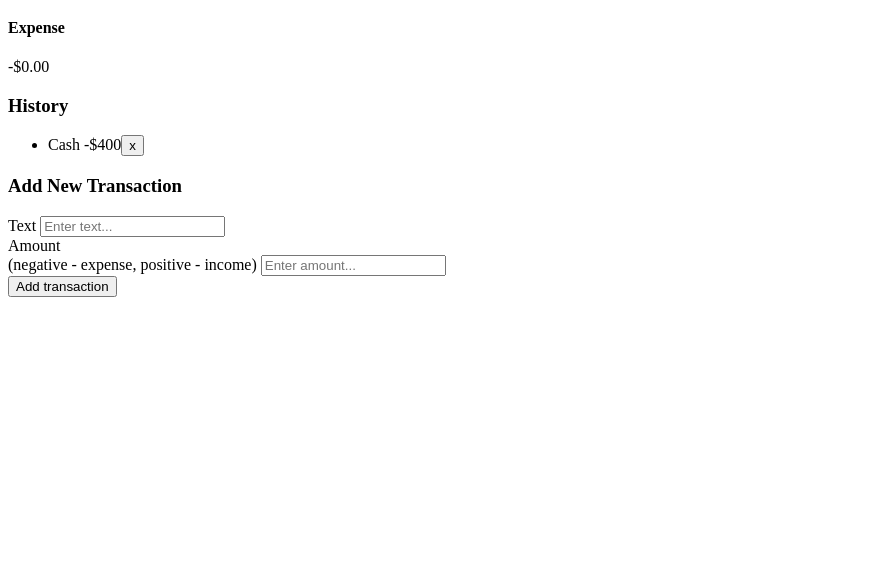
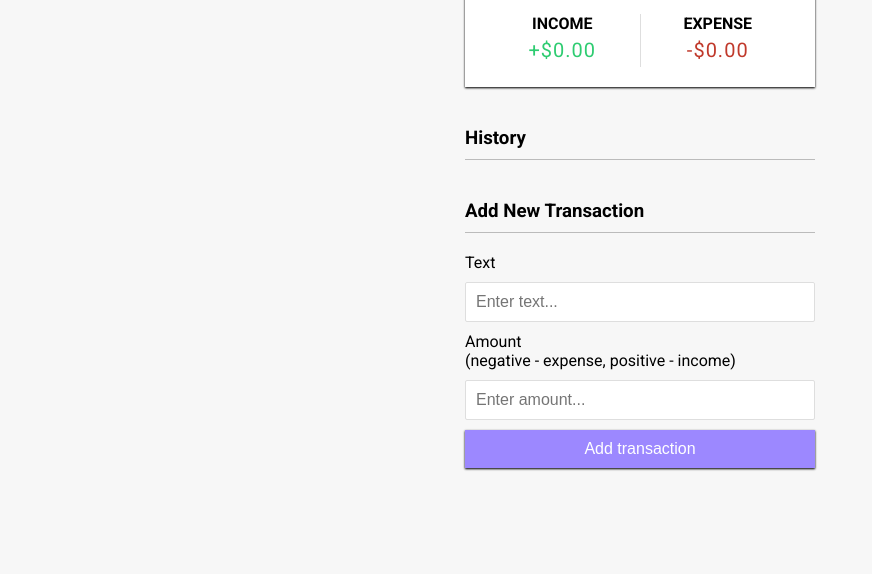
Before and after one commit to SamKeathley/small-projects, a plain HTML site: page expense-tracker/index.html in a window 1280 px wide. Shown: the part 226-800 px from the top of the page, without its empty margins (0-872 px from the left). Drawn offline with Linux system fonts and the light colour scheme.

Commit message:
add style to tracker

```diff
--- a/expense-tracker/index.html
+++ b/expense-tracker/index.html
@@ -26,9 +26,9 @@
 
       <h3>History</h3>
       <ul id="list" class="list">
-        <li class="minus">
+        <!-- <li class="minus">
           Cash <span>-$400</span><button class="delete-btn">x</button>
-        </li>
+        </li> -->
       </ul>
 
       <h3>Add New Transaction</h3>
--- a/expense-tracker/style.css
+++ b/expense-tracker/style.css
@@ -1,3 +1,151 @@
+@import url('https://fonts.googleapis.com/css2?family=Roboto:wght@400;700&display=swap');
+
+:root {
+  --box-shadow: 0 1px 3px rgba(0, 0, 0, 0.12), 0 1px 2px rgba(0, 0, 0.24);
+}
+
 * {
   box-sizing: border-box;
 }
+
+body {
+  background-color: #f7f7f7;
+  display: flex;
+  flex-direction: column;
+  align-items: center;
+  justify-content: center;
+  min-height: 100vh;
+  margin: 0;
+  font-family: 'Roboto', sans-serif;
+}
+
+.container {
+  margin: 30px auto;
+  width: 350px;
+}
+
+h1 {
+  letter-spacing: 1px;
+  margin: 0;
+}
+
+h3 {
+  border-bottom: 1px solid #bbb;
+  padding-bottom: 10px;
+  margin: 40px 0 10px;
+}
+
+h4 {
+  margin: 0;
+  text-transform: uppercase;
+}
+
+.inc-exp-container {
+  background-color: #ffffff;
+  box-shadow: var(--box-shadow);
+  padding: 20px;
+  display: flex;
+  justify-content: space-between;
+  margin: 20px 0;
+}
+
+.inc-exp-container > div {
+  flex: 1;
+  text-align: center;
+}
+
+.inc-exp-container > div:first-of-type {
+  border-right: 1px solid #dedede;
+}
+
+.money {
+  font-size: 20px;
+  letter-spacing: 1px;
+  margin: 5px 0;
+}
+
+.money.plus {
+  color: #2ecc71;
+}
+
+.money.minus {
+  color: #c0392b;
+}
+
+label {
+  display: inline-block;
+  margin: 10px 0;
+}
+
+input[type='text'],
+input[type='number'] {
+  border: 1px solid #dedede;
+  border-radius: 2px;
+  display: block;
+  font-size: 16px;
+  padding: 10px;
+  width: 100%;
+}
+
+.btn {
+  cursor: pointer;
+  background-color: #9c88ff;
+  box-shadow: var(--box-shadow);
+  color: #ffffff;
+  border: 0;
+  display: block;
+  font-size: 16px;
+  margin: 10px 0 30px;
+  padding: 10px;
+  width: 100%;
+}
+
+.btn:focus,
+.delete-btn:focus {
+  outline: 0;
+}
+
+.list {
+  list-style-type: none;
+  padding: 0;
+  margin-bottom: 40px;
+}
+
+.list li {
+  background-color: #ffffff;
+  box-shadow: var(--box-shadow);
+  color: #333;
+  display: flex;
+  justify-content: space-between;
+  position: relative;
+  padding: 10px;
+  margin: 10px 0;
+}
+
+.list li.plus {
+  border-right: 5px solid #2ecc71;
+}
+
+.list li.minus {
+  border-right: 5px solid #c0392b;
+}
+
+.delete-btn {
+  cursor: pointer;
+  background-color: #e74c3c;
+  border: 0;
+  color: #ffffff;
+  font-size: 20px;
+  line-height: 20px;
+  padding: 2px 5px;
+  position: absolute;
+  top: 50%;
+  left: 0;
+  transform: translate(-100%, -50%);
+  opacity: 0;
+  transition: opacity 0.3s ease;
+}
+
+.list li:hover .delete-btn {
+  opacity: 1;
+}
```
